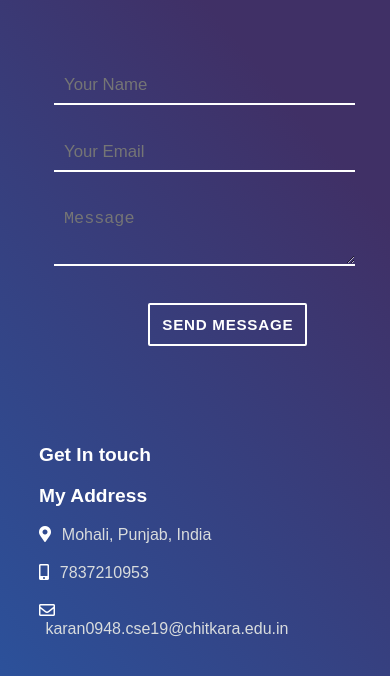
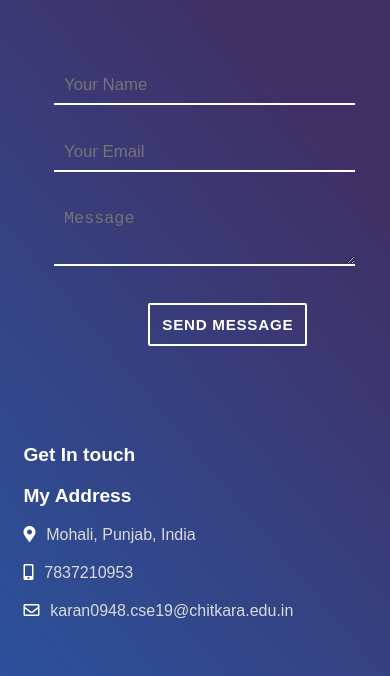
Before and after one commit to Karan0948/Resume, a plain HTML site: page index.html in a window 390 px wide. Shown: the part 4131-4807 px from the top of the page. Drawn offline with Linux system fonts and the light colour scheme.

Commit message:
Update main.css

```diff
--- a/main.css
+++ b/main.css
@@ -621,8 +621,9 @@ button:focus {
     }
 
     #my-details-container {
-        width: 50%;
+        width: 80%;
         margin: 10%;
+        margin-left: 6%
     }
 
     #contact-form-container {
```
